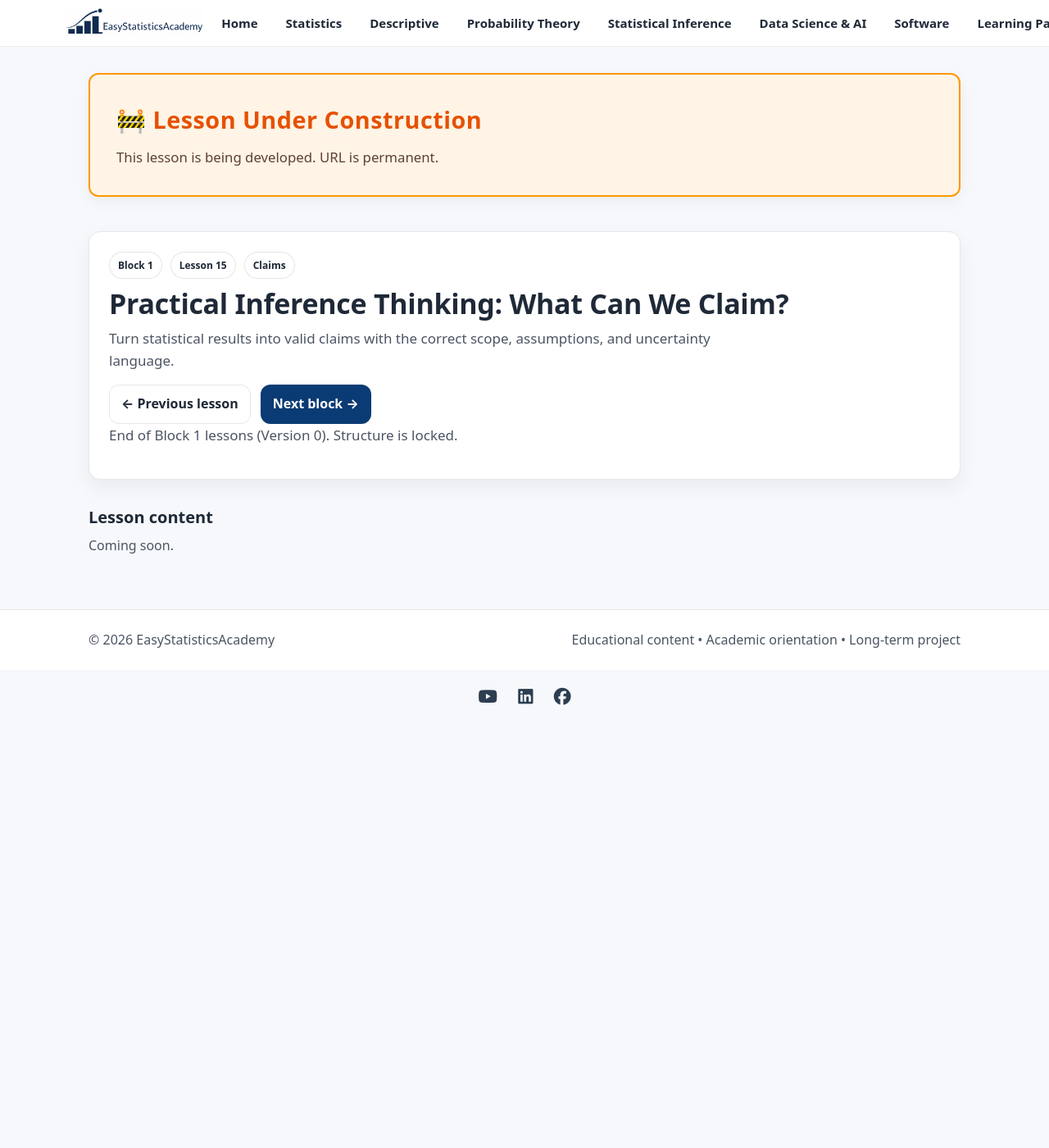
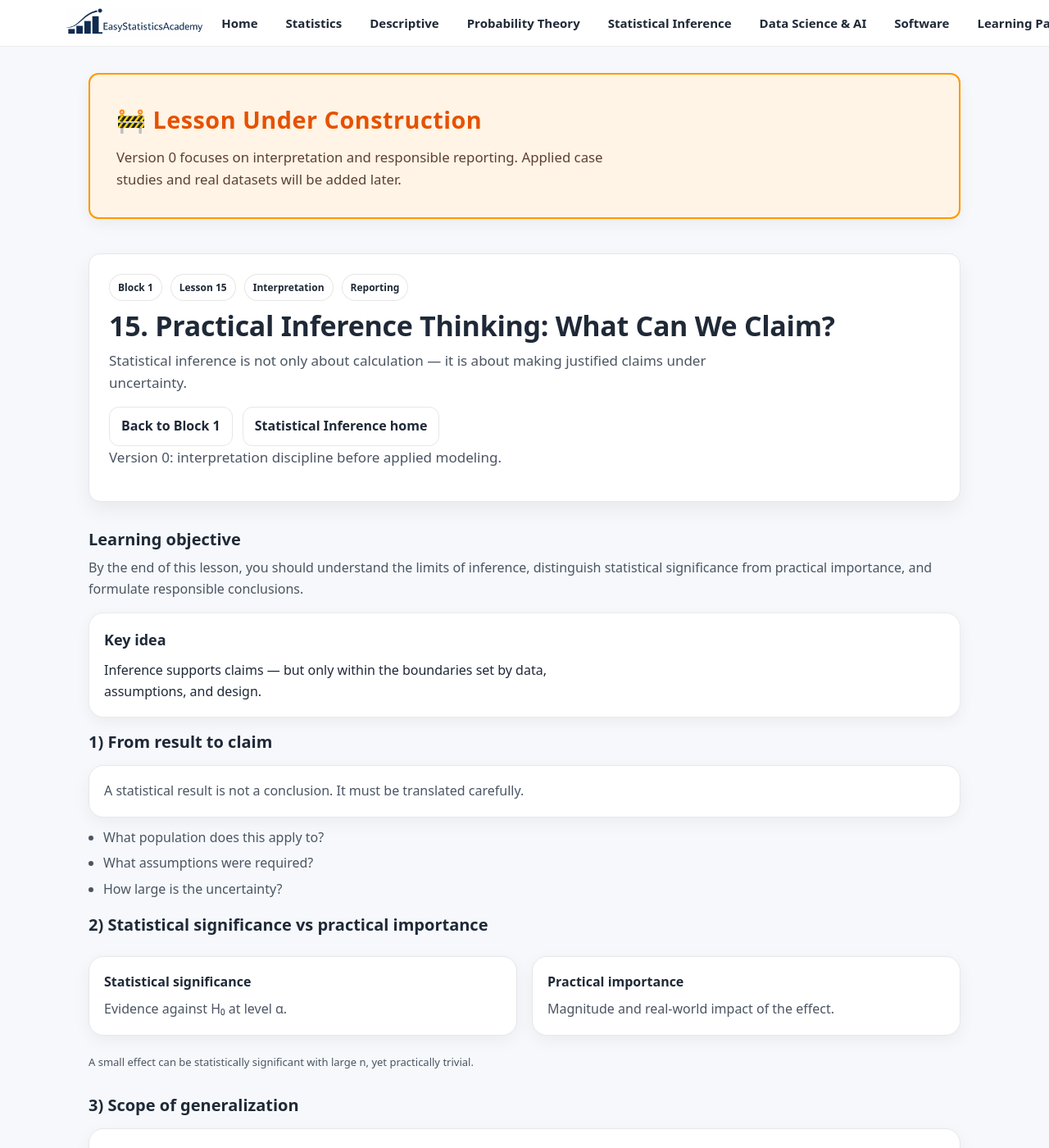
Before and after one commit to ammar-homaida-statistics/easystatisticsacademy, a Jekyll site: the page built from inference/foundations/practical-inference-what-can-we-claim/index.md, in a window 1280 px wide and 1400 px high. Shown: the whole window at 82% size. Built offline with Jekyll 4.4.1, drawn with Linux system fonts in a browser that asks for light colours; some of the changed text lies outside the part shown.

Commit message:
Add lesson content last one inside the block

```diff
--- a/inference/foundations/practical-inference-what-can-we-claim/index.md
+++ b/inference/foundations/practical-inference-what-can-we-claim/index.md
@@ -1,31 +1,39 @@
 ---
 layout: default
-title: "Practical Inference Thinking: What Can We Claim?"
-description: Scope of generalization, uncertainty language, and avoiding over-claims in statistical conclusions.
+title: "15. Practical Inference Thinking: What Can We Claim?"
+description: "Translate statistical results into responsible claims. Learn the limits of generalization, causal interpretation, and uncertainty language."
 permalink: /inference/foundations/practical-inference-what-can-we-claim/
 sidebar: false
 ---
 
+<!-- UNDER CONSTRUCTION NOTICE -->
 <section class="section section-slim">
   <div class="callout" style="background:#fff4e5; border:2px solid #ff9800; padding:2rem; border-radius:12px;">
     <div class="callout-copy">
-      <h2 style="margin-top:0; color:#e65100; font-size:1.8rem; letter-spacing:0.5px;">🚧 Lesson Under Construction</h2>
-      <p style="margin:0; font-size:1.05rem; color:#5d4037; line-height:1.6;">This lesson is being developed. URL is permanent.</p>
+      <h2 style="margin-top:0; color:#e65100; font-size:1.8rem; letter-spacing:0.5px;">
+        🚧 Lesson Under Construction
+      </h2>
+      <p style="margin:0; font-size:1.05rem; color:#5d4037; line-height:1.6;">
+        Version 0 focuses on interpretation and responsible reporting.
+        Applied case studies and real datasets will be added later.
+      </p>
     </div>
   </div>
 </section>
 
+<!-- ✅ Update "last visited lesson" -->
 <script>
   (function () {
+    var KEY = "esa_continue_inference_foundations_lesson_v0";
+    localStorage.setItem(KEY, JSON.stringify({
+      url: "/inference/foundations/practical-inference-what-can-we-claim/",
+      label: "Lesson 15 — Practical Inference: What Can We Claim?",
+      ts: Date.now()
+    }));
+
     localStorage.setItem("esa_continue_inference_last_block_v0", JSON.stringify({
       url: "/inference/foundations/",
       label: "Block 1 — Inference Foundations",
-      ts: Date.now()
-    }));
-
-    localStorage.setItem("esa_continue_inference_foundations_lesson_v0", JSON.stringify({
-      url: "/inference/foundations/practical-inference-what-can-we-claim/",
-      label: "Lesson 15 — Practical Inference Thinking: What Can We Claim?",
       ts: Date.now()
     }));
   })();
@@ -37,22 +45,233 @@
       <div class="badge-row">
         <span class="badge">Block 1</span>
         <span class="badge">Lesson 15</span>
-        <span class="badge">Claims</span>
+        <span class="badge">Interpretation</span>
+        <span class="badge">Reporting</span>
       </div>
 
-      <h1>Practical Inference Thinking: What Can We Claim?</h1>
-      <p class="lead">Turn statistical results into valid claims with the correct scope, assumptions, and uncertainty language.</p>
+      <h1>15. Practical Inference Thinking: What Can We Claim?</h1>
+      <p class="lead">
+        Statistical inference is not only about calculation —
+        it is about making justified claims under uncertainty.
+      </p>
 
       <div class="hero-actions">
-        <a class="btn btn-outline" href="/inference/foundations/sampling-bias-vs-statistical-bias/">← Previous lesson</a>
-        <a class="btn" href="/inference/confidence-intervals/">Next block →</a>
+        <a class="btn btn-outline" href="/inference/foundations/">Back to Block 1</a>
+        <a class="btn btn-outline" href="/inference/">Statistical Inference home</a>
       </div>
 
-      <p class="muted-mini">End of Block 1 lessons (Version 0). Structure is locked.</p>
+      <p class="muted-mini">
+        Version 0: interpretation discipline before applied modeling.
+      </p>
     </div>
   </div>
 </section>
 
-<section class="section" id="content">
-  <div class="section-head"><h2>Lesson content</h2><p>Coming soon.</p></div>
+<section class="section">
+  <div class="section-head">
+    <h2>Learning objective</h2>
+    <p>
+      By the end of this lesson, you should understand the limits of inference,
+      distinguish statistical significance from practical importance,
+      and formulate responsible conclusions.
+    </p>
+  </div>
+
+  <div class="callout" style="margin-top:1rem;">
+    <div class="callout-copy">
+      <h2>Key idea</h2>
+      <p style="margin:0;">
+        Inference supports claims — but only within the boundaries
+        set by data, assumptions, and design.
+      </p>
+    </div>
+  </div>
 </section>
+
+<section class="section">
+  <div class="section-head">
+    <h2>1) From result to claim</h2>
+  </div>
+
+  <div class="card">
+    <p style="margin:0;">
+      A statistical result is not a conclusion.
+      It must be translated carefully.
+    </p>
+  </div>
+
+  <ul class="bullets" style="margin-top:.75rem;">
+    <li>What population does this apply to?</li>
+    <li>What assumptions were required?</li>
+    <li>How large is the uncertainty?</li>
+  </ul>
+</section>
+
+<section class="section">
+  <div class="section-head">
+    <h2>2) Statistical significance vs practical importance</h2>
+  </div>
+
+  <div class="grid grid-2">
+    <div class="card">
+      <h3>Statistical significance</h3>
+      <p>
+        Evidence against H₀ at level α.
+      </p>
+    </div>
+
+    <div class="card">
+      <h3>Practical importance</h3>
+      <p>
+        Magnitude and real-world impact of the effect.
+      </p>
+    </div>
+  </div>
+
+  <p class="muted-mini" style="margin-top:.75rem;">
+    A small effect can be statistically significant with large n,
+    yet practically trivial.
+  </p>
+</section>
+
+<section class="section">
+  <div class="section-head">
+    <h2>3) Scope of generalization</h2>
+  </div>
+
+  <div class="card">
+    <p style="margin:0;">
+      Inference generalizes from sample to population —
+      but only if sampling assumptions hold.
+    </p>
+  </div>
+
+  <ul class="bullets" style="margin-top:.75rem;">
+    <li>Random sampling → population inference</li>
+    <li>Convenience sample → limited external validity</li>
+  </ul>
+</section>
+
+<section class="section">
+  <div class="section-head">
+    <h2>4) Causation vs association</h2>
+  </div>
+
+  <div class="card">
+    <p style="margin:0;">
+      Observational studies typically support association,
+      not causation.
+    </p>
+  </div>
+
+  <p style="margin-top:.75rem;">
+    Causal claims require design conditions such as random assignment.
+  </p>
+</section>
+
+<section class="section">
+  <div class="section-head">
+    <h2>5) Uncertainty language</h2>
+  </div>
+
+  <div class="card">
+    <p style="margin:0;">
+      Responsible reporting includes uncertainty expressions:
+    </p>
+  </div>
+
+  <ul class="bullets" style="margin-top:.75rem;">
+    <li>“Estimated difference is … with 95% CI …”</li>
+    <li>“Evidence suggests …”</li>
+    <li>“Results are consistent with …”</li>
+  </ul>
+</section>
+
+<section class="section">
+  <div class="section-head">
+    <h2>6) What we cannot claim</h2>
+  </div>
+
+  <div class="grid grid-2">
+    <div class="card">
+      <h3>No probability statements about fixed parameters</h3>
+      <p>Confidence is about procedure, not parameter randomness.</p>
+    </div>
+
+    <div class="card">
+      <h3>No proof of null hypothesis</h3>
+      <p>Failing to reject does not confirm truth.</p>
+    </div>
+
+    <div class="card">
+      <h3>No universal generalization</h3>
+      <p>Scope is limited to sampling frame.</p>
+    </div>
+
+    <div class="card">
+      <h3>No causal claim without design</h3>
+      <p>Correlation does not imply causation.</p>
+    </div>
+  </div>
+</section>
+
+<section class="section">
+  <div class="section-head">
+    <h2>7) Practical checklist before claiming</h2>
+  </div>
+
+  <div class="card">
+    <ul class="bullets" style="margin:0;">
+      <li>Was the sampling method appropriate?</li>
+      <li>Are independence assumptions reasonable?</li>
+      <li>Is the effect size meaningful?</li>
+      <li>Is uncertainty clearly reported?</li>
+      <li>Are conclusions limited to supported scope?</li>
+    </ul>
+  </div>
+</section>
+
+<section class="section section-slim">
+  <div class="callout">
+    <div class="callout-copy">
+      <h2>Outcome of this lesson</h2>
+      <ul class="bullets">
+        <li>Translate statistical results into disciplined claims</li>
+        <li>Distinguish statistical vs practical importance</li>
+        <li>Recognize limits of inference</li>
+        <li>Prepare for applied reporting and modeling</li>
+      </ul>
+    </div>
+  </div>
+</section>
+
+<section class="section section-slim">
+  <div class="callout">
+    <div class="callout-copy">
+      <h2>Block 1 completed</h2>
+      <p style="margin:0;">
+        You now understand the conceptual foundations of inference.
+        The next block formalizes <strong>confidence interval construction</strong>
+        in detail.
+      </p>
+
+      <div class="pill-row" style="margin-top:1rem;">
+        <a class="btn" href="/inference/confidence-intervals/">
+          Continue to Block 2 — Confidence Intervals →
+        </a>
+      </div>
+    </div>
+
+    <div class="callout-side">
+      <div class="mini" style="border-left:4px solid #1a73e8; padding-left:12px;">
+        <div class="mini-title" style="color:#1a73e8;">Previous lesson</div>
+        <div class="mini-body">
+          <a href="/inference/foundations/sampling-bias-vs-statistical-bias/" style="color:#1a73e8; text-decoration:underline;">
+            Lesson 14: Sampling Bias vs Statistical Bias
+          </a>
+        </div>
+      </div>
+    </div>
+
+  </div>
+</section>
```
